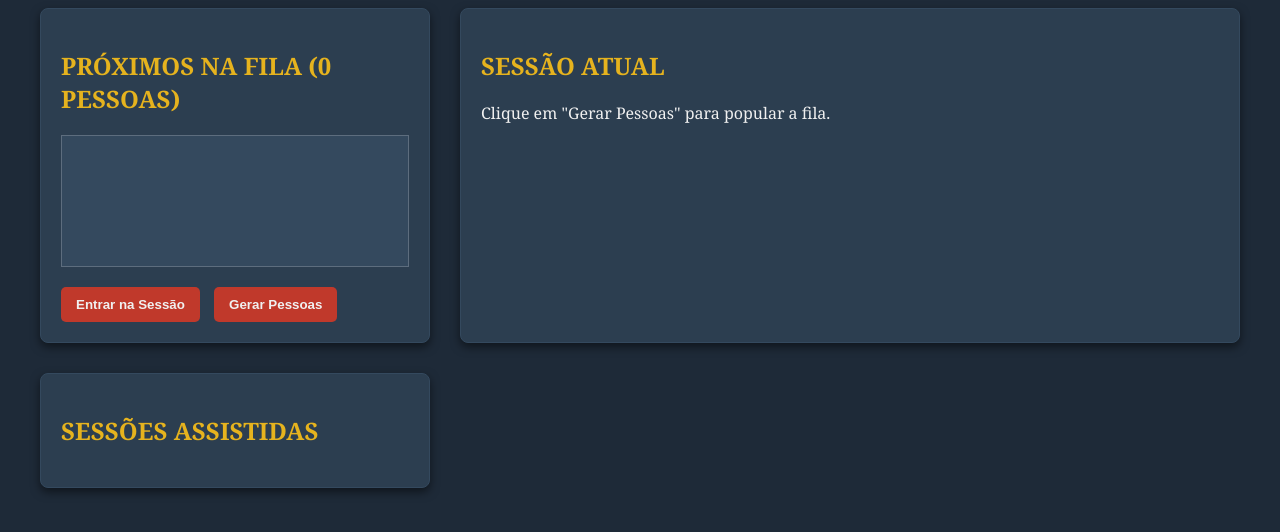
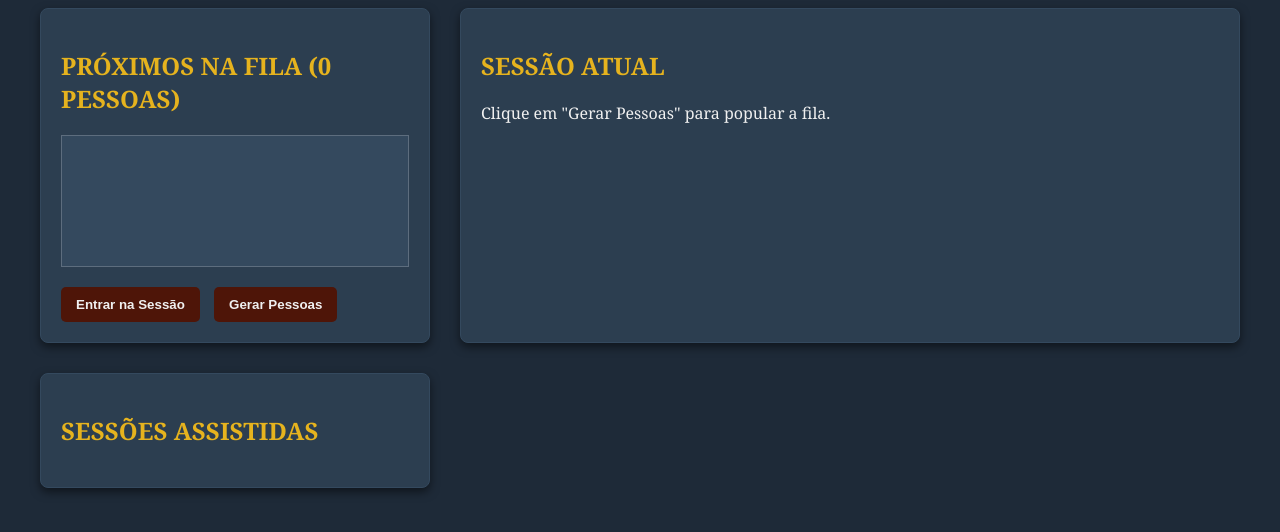
Before and after one commit to Dieguin77/Simula-o-FIFO-Fila-Cinema, a plain HTML site: page INDEX.HTML in a window 1280 px wide. Shown: the part 106-638 px from the top of the page. Drawn offline with Linux system fonts and the light colour scheme; no server answers.

```diff
--- a/style.css
+++ b/style.css
@@ -36,7 +36,7 @@ section {
 
 
 button {
-    background-color: #C0392B;
+    background-color: #4e1508;
     color: #F0F0F0;
     border: none;
     padding: 10px 15px;
@@ -48,7 +48,7 @@ button {
 }
 
 button:hover {
-    background-color: #E74C3C;
+    background-color: #ac2b0b;
 }
 
 
```
